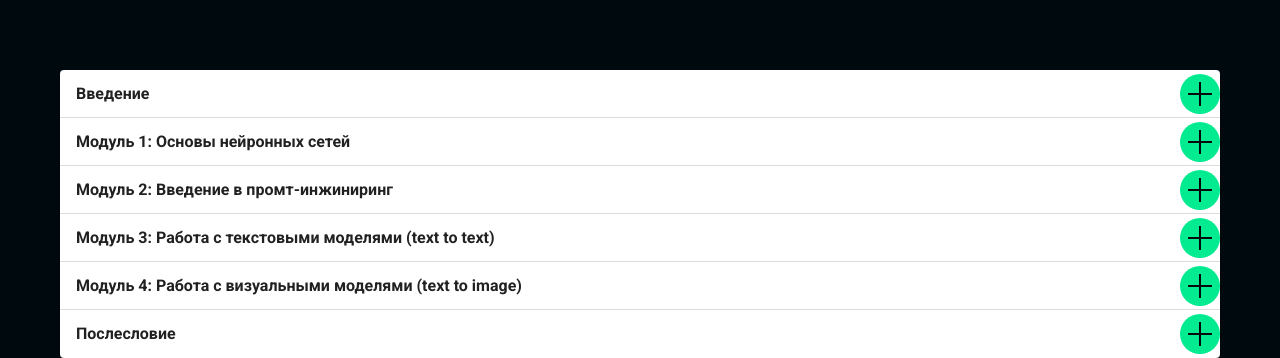
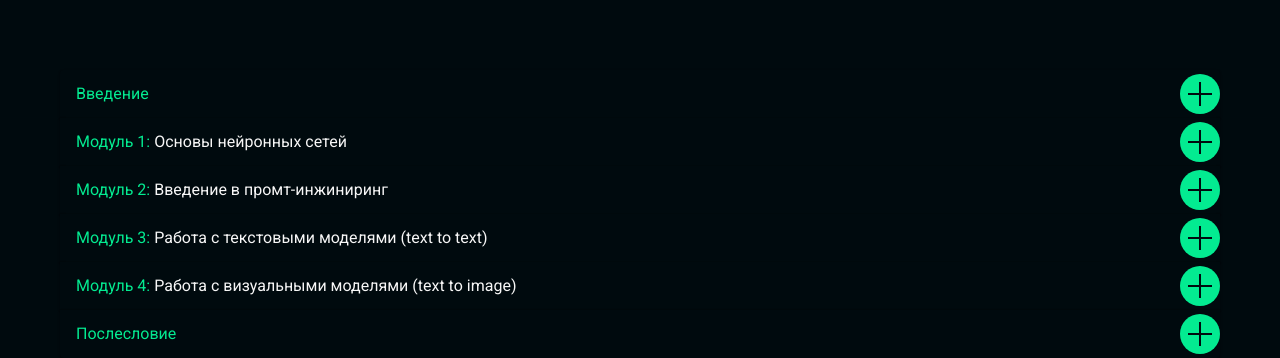
Before and after one commit to blastuha/landoss, a Next.js app: page / in a window 1280 px wide. Shown: the part 1843-2201 px from the top of the page. Built offline with nearby package versions, Linux system fonts and the light colour scheme; what @mui/material-nextjs would draw is missing.

Commit message:
Доделал аккордеон

```diff
--- a/src/components/sections/Program/Program.tsx
+++ b/src/components/sections/Program/Program.tsx
@@ -2,15 +2,19 @@
 
 import React from "react";
 import styles from "./Program.module.scss";
-import { AccordionComponent } from "@/components/ui/Accordeon/Accordeon";
+import { AccordionComponent } from "@/components/ui/Accordion/Accordion";
 
 const accordionItems = [
   {
-    title: "Введение",
+    title: <span className="highlighted">Введение</span>,
     content: "Введение",
   },
   {
-    title: "Модуль 1: Основы нейронных сетей",
+    title: (
+      <>
+        <span className="highlighted">Модуль 1:</span> Основы нейронных сетей
+      </>
+    ),
     content: (
       <ul>
         <li>Теория: «Кратко про нейросети»</li>
@@ -22,7 +26,12 @@ const accordionItems = [
     ),
   },
   {
-    title: "Модуль 2: Введение в промт-инжиниринг",
+    title: (
+      <>
+        <span className="highlighted">Модуль 2:</span> Введение в
+        промт-инжиниринг
+      </>
+    ),
     content: (
       <ul>
         <li>Начало работы с ChatGPT: Регистрация и интерфейс</li>
@@ -35,7 +44,12 @@ const accordionItems = [
     ),
   },
   {
-    title: "Модуль 3: Работа с текстовыми моделями (text to text)",
+    title: (
+      <>
+        <span className="highlighted">Модуль 3:</span> Работа с текстовыми
+        моделями (text to text)
+      </>
+    ),
     content: (
       <ul>
         <li>Практика: ChatGPT и работа в HR</li>
@@ -49,7 +63,12 @@ const accordionItems = [
     ),
   },
   {
-    title: "Модуль 4: Работа с визуальными моделями (text to image)",
+    title: (
+      <>
+        <span className="highlighted">Модуль 4:</span> Работа с визуальными
+        моделями (text to image)
+      </>
+    ),
     content: (
       <ul>
         <li>Как зарегистрироваться в Midjourney</li>
@@ -60,7 +79,7 @@ const accordionItems = [
     ),
   },
   {
-    title: "Послесловие",
+    title: <span className="highlighted">Послесловие</span>,
     content: "Завершение и заключение по курсу",
   },
 ];
--- a/src/components/ui/Accordeon/Accordeon.scss
+++ /dev/null
@@ -1,7 +0,0 @@
-.summary:hover .icon .circle {
-  background-color: var(--purple-1);
-}
-
-.summary:hover .icon svg {
-  color: var(--white-1);
-}
--- /dev/null
+++ b/src/components/ui/Accordion/Accordion.scss
@@ -0,0 +1,47 @@
+.accordion:hover .icon .circle {
+  background-color: var(--purple-1);
+}
+
+.accordion:hover .icon svg {
+  color: var(--white-1);
+}
+
+.accordion__summary {
+  position: relative;
+  width: 100%;
+  padding: 27px 50px 27px 0;
+  text-align: left;
+  background-color: transparent;
+  border: none;
+  box-sizing: border-box;
+  cursor: pointer;
+  outline: none;
+  border-top: 1px solid var(--white-1);
+}
+
+.title {
+  cursor: pointer;
+  font-family: "TTTravels", Arial, sans-serif;
+  font-weight: 600;
+  font-size: 20px;
+  line-height: 1.5;
+  color: var(--white-1);
+}
+
+.content {
+  font-weight: 300;
+  margin-bottom: 40px;
+  font-size: 18px;
+  line-height: 1.5;
+  color: var(--white-1);
+  font-family: "Manrope";
+
+  ul {
+    padding-left: 20px;
+    list-style: decimal;
+  }
+}
+
+.highlighted {
+  color: var(--green-1);
+}
--- a/src/components/ui/Accordeon/Accordeon.tsx
+++ b/src/components/ui/Accordion/Accordion.tsx
@@ -7,11 +7,11 @@ import {
   Typography,
 } from "@mui/material";
 import { PlusIcon } from "../Icons/PlusIcon/PlusIcon";
-import "./Accordeon.scss";
+import "./Accordion.scss";
 
 interface AccordionItem {
-  title: string;
-  content: React.ReactNode;
+  title: React.JSX.Element | string;
+  content: React.ReactNode | string;
 }
 
 interface AccordionComponentProps {
@@ -21,42 +21,52 @@ interface AccordionComponentProps {
 export const AccordionComponent: React.FC<AccordionComponentProps> = ({
   items,
 }) => {
-  const [expanded, setExpanded] = useState<string | false>(false);
+  const [expandedPanels, setExpandedPanels] = useState<string[]>([]);
 
   const handleChange =
     (panel: string) => (event: React.SyntheticEvent, isExpanded: boolean) => {
-      setExpanded(isExpanded ? panel : false);
+      setExpandedPanels(
+        (prevExpanded) =>
+          isExpanded
+            ? [...prevExpanded, panel] // Добавляем панель, если она раскрыта
+            : prevExpanded.filter((id) => id !== panel) // Убираем панель, если она закрыта
+      );
     };
 
   return (
     <div>
       {items.map((item, index) => {
         const panelId = `panel-${index}`;
+        const isExpanded = expandedPanels.includes(panelId); // Проверяем, раскрыта ли панель
         return (
           <Accordion
-            className="summary"
+            className="accordion"
             key={index}
-            expanded={expanded === panelId}
+            expanded={isExpanded}
             onChange={handleChange(panelId)}
             sx={{
               ".MuiAccordionSummary-expandIconWrapper": {
-                transform: "none", // Убираем вращение
-                transition: "none", // Убираем анимацию
+                transform: "none",
+                transition: "none",
               },
               ".MuiAccordionSummary-expandIconWrapper.Mui-expanded": {
-                transform: "none", // Убираем вращение в раскрытом состоянии
+                transform: "none",
               },
+              background: "#000a0e",
             }}
           >
             <AccordionSummary
-              expandIcon={<PlusIcon expanded={expanded === panelId} />}
+              className="accordion__summary"
+              expandIcon={<PlusIcon expanded={isExpanded} />}
               aria-controls={`${panelId}-content`}
               id={`${panelId}-header`}
             >
-              <Typography style={{ fontWeight: 700 }}>{item.title}</Typography>
+              <Typography className="title">{item.title}</Typography>
             </AccordionSummary>
             <AccordionDetails>
-              <Typography component="div">{item.content}</Typography>
+              <Typography component="div" className="content">
+                {item.content}
+              </Typography>
             </AccordionDetails>
           </Accordion>
         );
```
